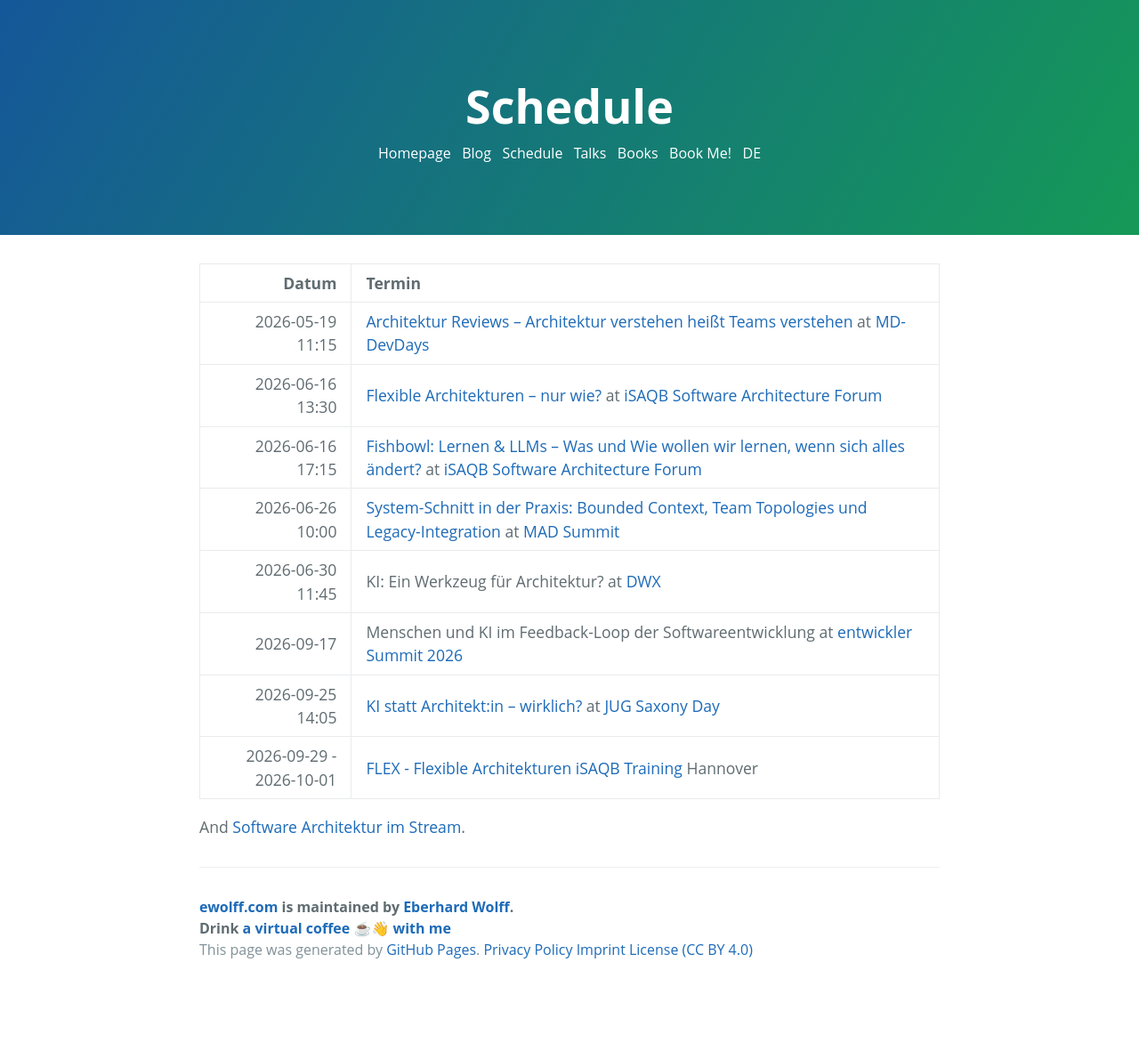
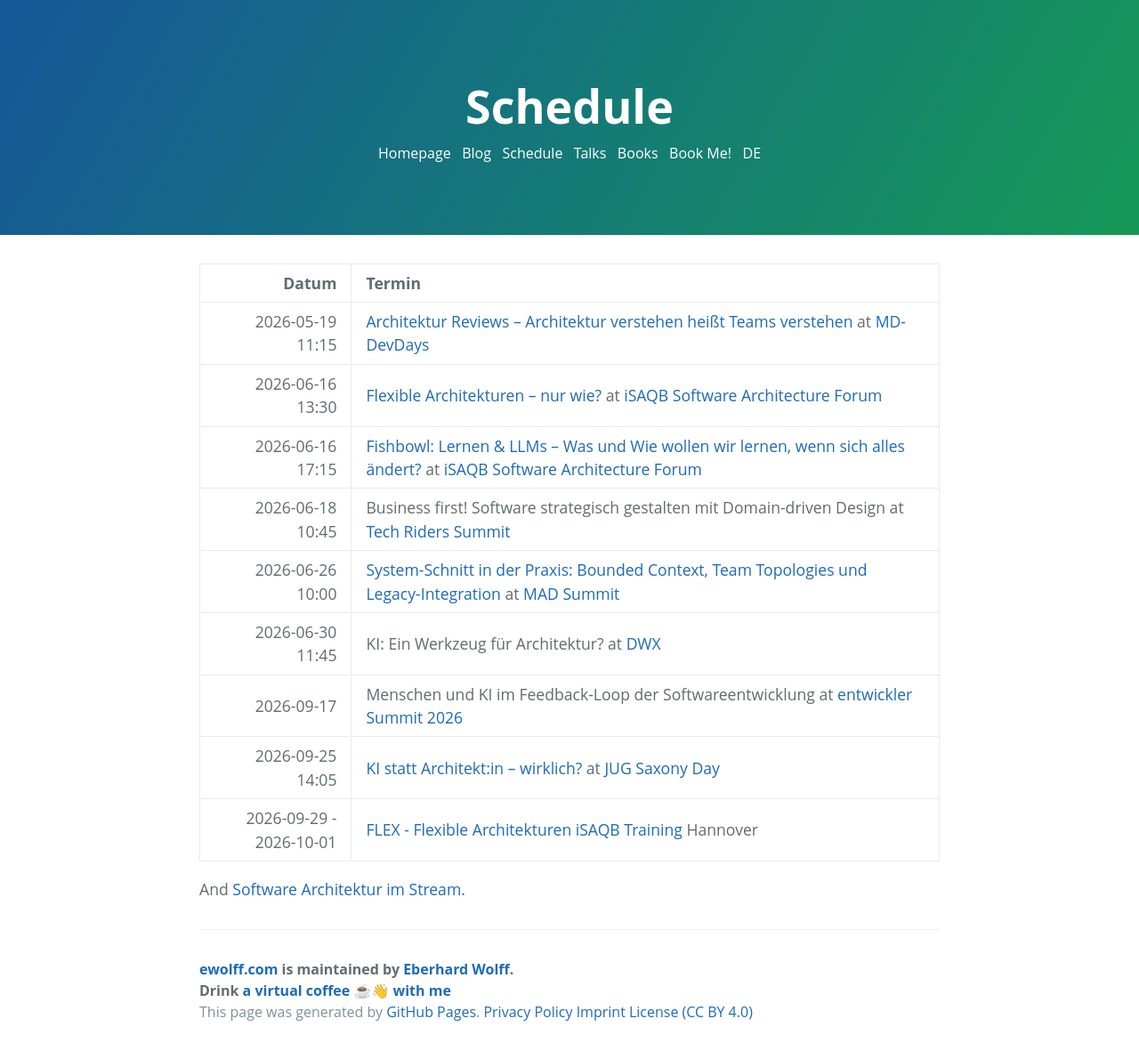
Before and after one commit to ewolff/ewolff.com, a Jekyll site: the page built from schedule.md, in a window 1280 px wide. Shown: the whole page at 89% size. Built offline with Jekyll 4.4.1, drawn with Linux system fonts in a browser that asks for light colours; our own code applies the rules of GitHub Pages for plain Markdown files; before the commit the page ends 1111 px from its top, so only the background shows below that.

Commit message:
Tech Riders Summit ergänzt

```diff
--- a/schedule.md
+++ b/schedule.md
@@ -7,6 +7,7 @@ title: Schedule
 | 2026-05-19 11:15 | [Architektur Reviews – Architektur verstehen heißt Teams verstehen](https://www.md-devdays.de/act-details/1000817) at [MD-DevDays](https://www.md-devdays.de/) |
 | 2026-06-16 13:30 | [Flexible Architekturen – nur wie?](https://conferences.isaqb.org/software-architecture-forum/session/flexible-architekturen-nur-wie/) at [iSAQB Software Architecture Forum](https://conferences.isaqb.org/software-architecture-forum/) |
 | 2026-06-16 17:15 | [Fishbowl: Lernen & LLMs – Was und Wie wollen wir lernen, wenn sich alles ändert?](https://conferences.isaqb.org/software-architecture-forum/session/fish-bowl/) at [iSAQB Software Architecture Forum](https://conferences.isaqb.org/software-architecture-forum/) |
+| 2026-06-18 10:45 | Business first! Software strategisch gestalten mit Domain-driven Design at [Tech Riders Summit](https://tech-riders.de/) |
 | 2026-06-26 10:00 | [System-Schnitt in der Praxis: Bounded Context, Team Topologies und Legacy-Integration](https://mad-summit.de/software-design-patterns/system-schnitt-in-der-praxis-bounded-context-team-topologies-und-legacy-integration/) at [MAD Summit](https://mad-summit.de/) |
 | 2026-06-30 11:45 | KI: Ein Werkzeug für Architektur? at [DWX](https://www.developer-world.de/dwx/dwx-programm) |
 | 2026-09-17 | Menschen und KI im Feedback-Loop der Softwareentwicklung at [entwickler Summit 2026](https://entwickler.de/entwickler-summit/) |
```
Also changed, not shown: termine.md (+1 -0 lines).
